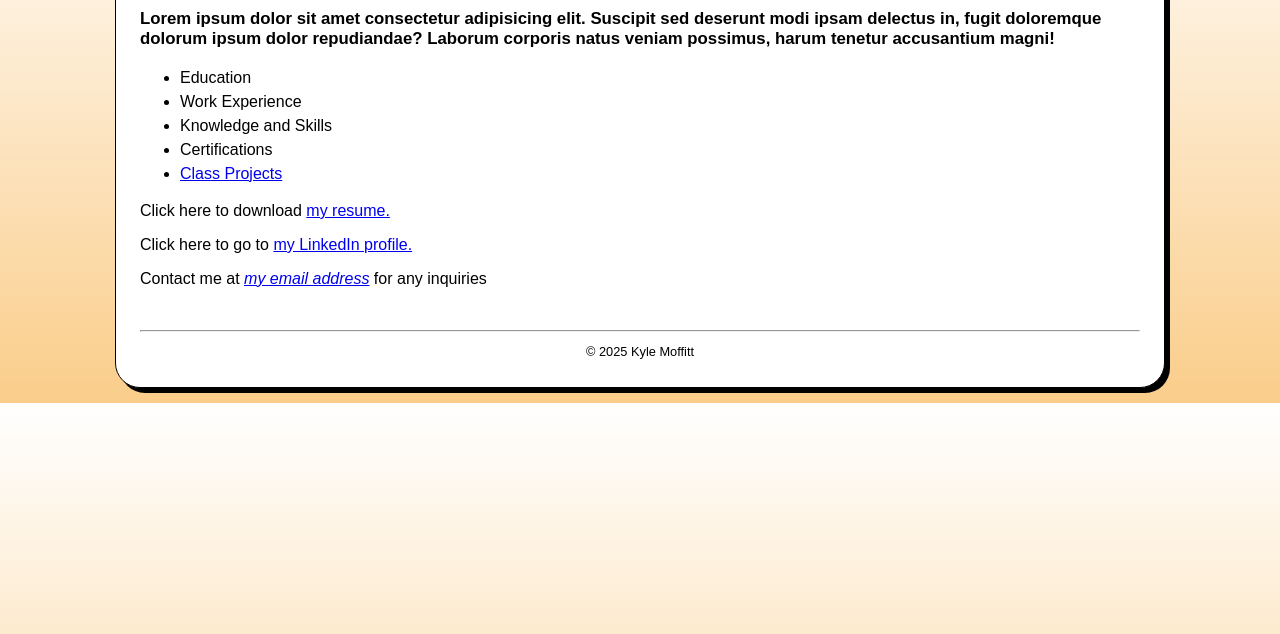
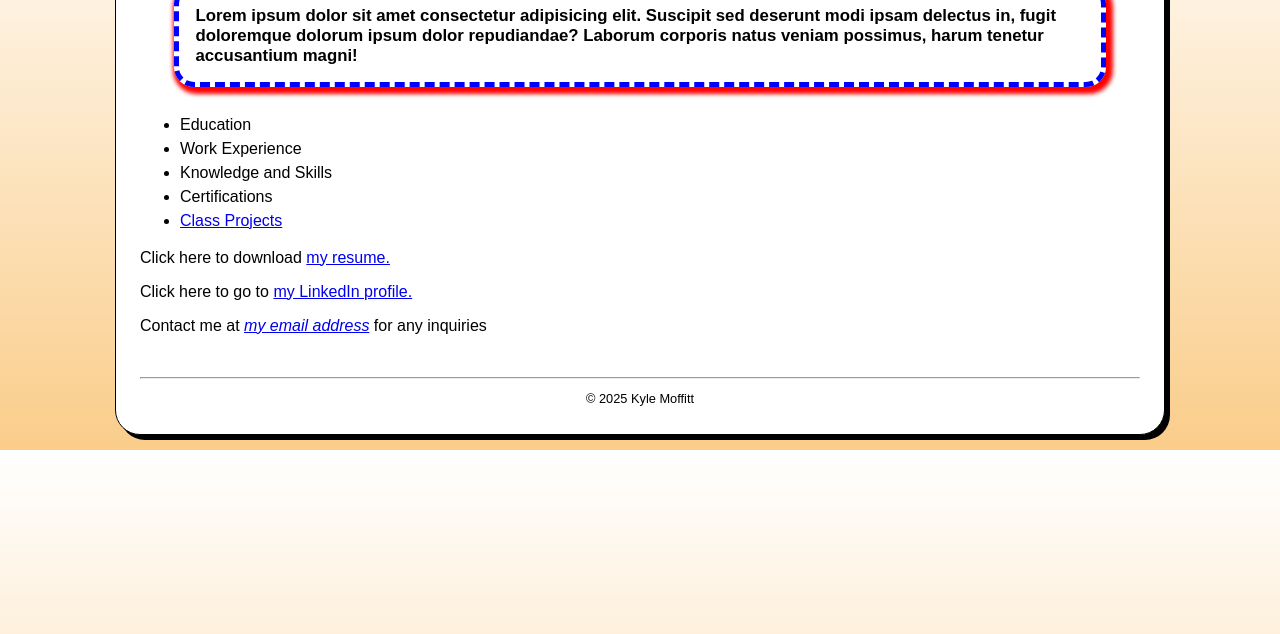
Before and after one commit to KyleMoff/KyleMoff.github.io, a plain HTML site: page index.html in a window 1280 px wide. Shown: the part 166-800 px from the top of the page. Drawn offline with Linux system fonts and the light colour scheme.

Commit message:
more css additions

```diff
--- a/styles/main.css
+++ b/styles/main.css
@@ -36,15 +36,19 @@ main {
     clear: left;
 }
 main h3 {
-  margin-top: 3em;
-  font-size: 105%;
+    font-size: 105%;
+    margin: 1.5em 2em 1.5em;
+    border: 5px dashed blue;
+    border-radius: 20px;
+    box-shadow: 3px 3px 4px 4px red;
+    padding: 1em;
 }
 
 #list {
-  line-height: 1.5em;
+    line-height: 1.5em;
 }
 
 footer p.copyright {
-  text-align: center;
-  font-size: 80%;
+    text-align: center;
+    font-size: 80%;
 }
```
